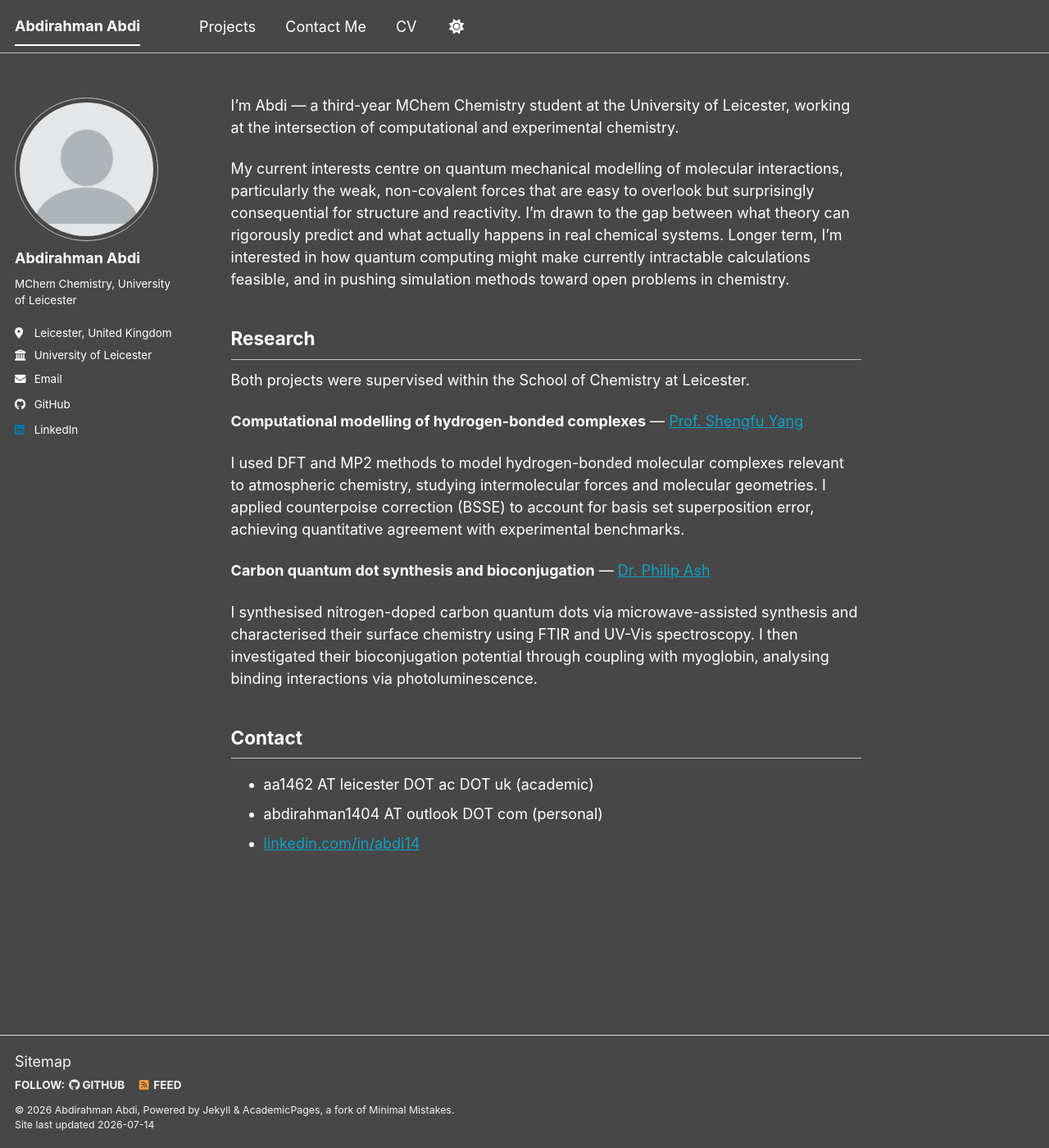
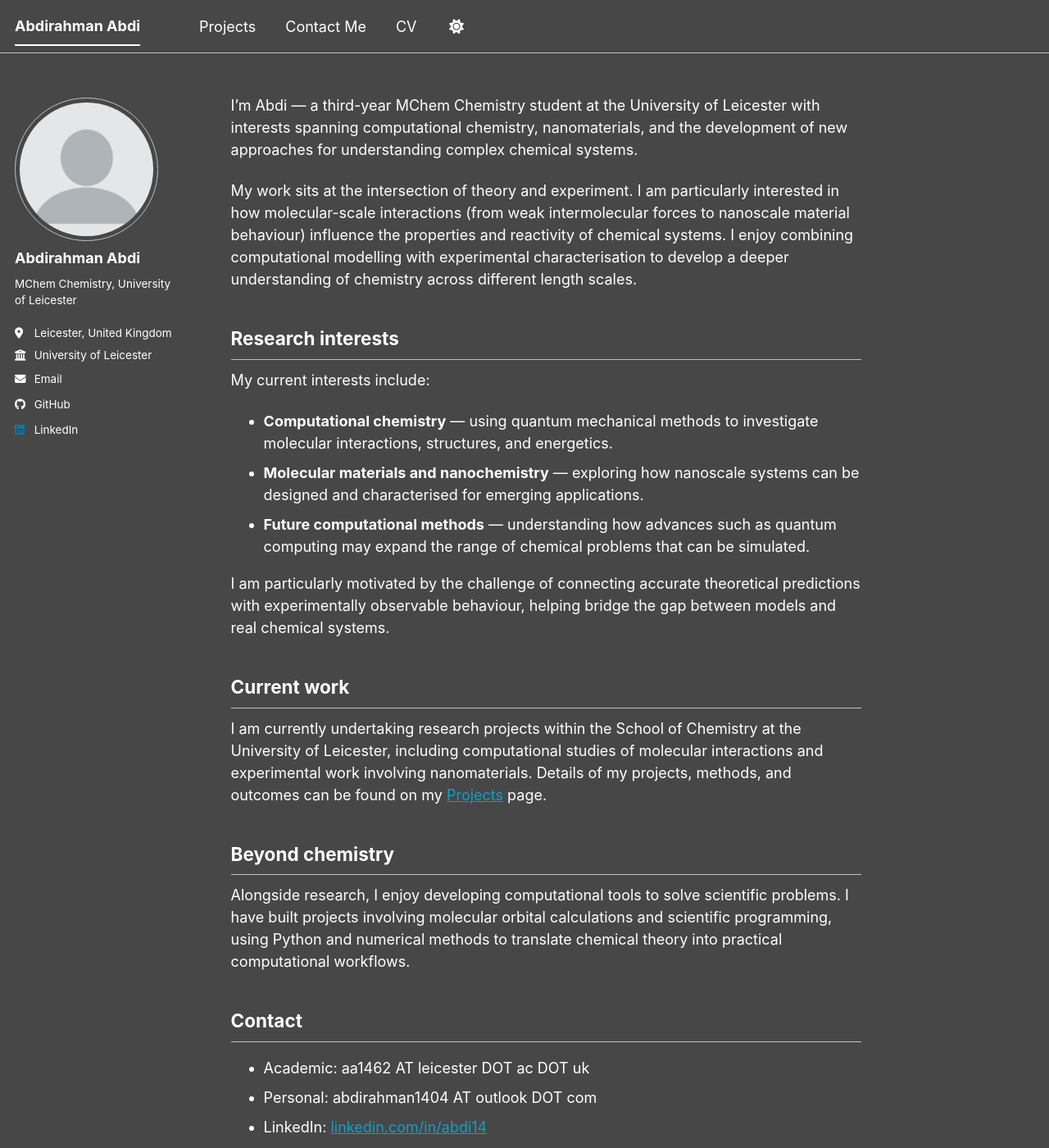
Before and after one commit to abdirahmanabdi-dev/abdirahmanabdi-dev.github.io, a Jekyll site: the page built from _pages/about.md, in a window 1280 px wide and 1400 px high. Shown: the whole window at 82% size. Built offline with Jekyll 4.4.1, drawn with Linux system fonts in a browser that asks for light colours; a script bundle is joined from its source files by our own code; library files that are not in the unit come from our copies.

Commit message:
update: new and improved about me page!

```diff
--- a/_pages/about.md
+++ b/_pages/about.md
@@ -7,24 +7,30 @@ redirect_from:
   - /about.html
 ---
 
-I'm Abdi — a third-year MChem Chemistry student at the University of Leicester, working at the intersection of computational and experimental chemistry.
+I'm Abdi — a third-year MChem Chemistry student at the University of Leicester with interests spanning computational chemistry, nanomaterials, and the development of new approaches for understanding complex chemical systems.
 
-My current interests centre on quantum mechanical modelling of molecular interactions, particularly the weak, non-covalent forces that are easy to overlook but surprisingly consequential for structure and reactivity. I'm drawn to the gap between what theory can rigorously predict and what actually happens in real chemical systems. Longer term, I'm interested in how quantum computing might make currently intractable calculations feasible, and in pushing simulation methods toward open problems in chemistry.
+My work sits at the intersection of theory and experiment. I am particularly interested in how molecular-scale interactions (from weak intermolecular forces to nanoscale material behaviour) influence the properties and reactivity of chemical systems. I enjoy combining computational modelling with experimental characterisation to develop a deeper understanding of chemistry across different length scales.
 
-## Research
+## Research interests
 
-Both projects were supervised within the School of Chemistry at Leicester.
+My current interests include:
 
-**Computational modelling of hydrogen-bonded complexes** — [Prof. Shengfu Yang](https://le.ac.uk/people/shengfu-yang)
+- **Computational chemistry** — using quantum mechanical methods to investigate molecular interactions, structures, and energetics.
+- **Molecular materials and nanochemistry** — exploring how nanoscale systems can be designed and characterised for emerging applications.
+- **Future computational methods** — understanding how advances such as quantum computing may expand the range of chemical problems that can be simulated.
 
-I used DFT and MP2 methods to model hydrogen-bonded molecular complexes relevant to atmospheric chemistry, studying intermolecular forces and molecular geometries. I applied counterpoise correction (BSSE) to account for basis set superposition error, achieving quantitative agreement with experimental benchmarks.
+I am particularly motivated by the challenge of connecting accurate theoretical predictions with experimentally observable behaviour, helping bridge the gap between models and real chemical systems.
 
-**Carbon quantum dot synthesis and bioconjugation** — [Dr. Philip Ash](https://le.ac.uk/people/philip-ash)
+## Current work
 
-I synthesised nitrogen-doped carbon quantum dots via microwave-assisted synthesis and characterised their surface chemistry using FTIR and UV-Vis spectroscopy. I then investigated their bioconjugation potential through coupling with myoglobin, analysing binding interactions via photoluminescence.
+I am currently undertaking research projects within the School of Chemistry at the University of Leicester, including computational studies of molecular interactions and experimental work involving nanomaterials. Details of my projects, methods, and outcomes can be found on my [Projects](/projects/) page.
+
+## Beyond chemistry
+
+Alongside research, I enjoy developing computational tools to solve scientific problems. I have built projects involving molecular orbital calculations and scientific programming, using Python and numerical methods to translate chemical theory into practical computational workflows.
 
 ## Contact
 
-- aa1462 AT leicester DOT ac DOT uk (academic)
-- abdirahman1404 AT outlook DOT com (personal)
-- [linkedin.com/in/abdi14](https://linkedin.com/in/abdi14)
+- Academic: aa1462 AT leicester DOT ac DOT uk
+- Personal: abdirahman1404 AT outlook DOT com
+- LinkedIn: [linkedin.com/in/abdi14](https://linkedin.com/in/abdi14)
```
Also changed, not shown: _pages/image.png (added).
